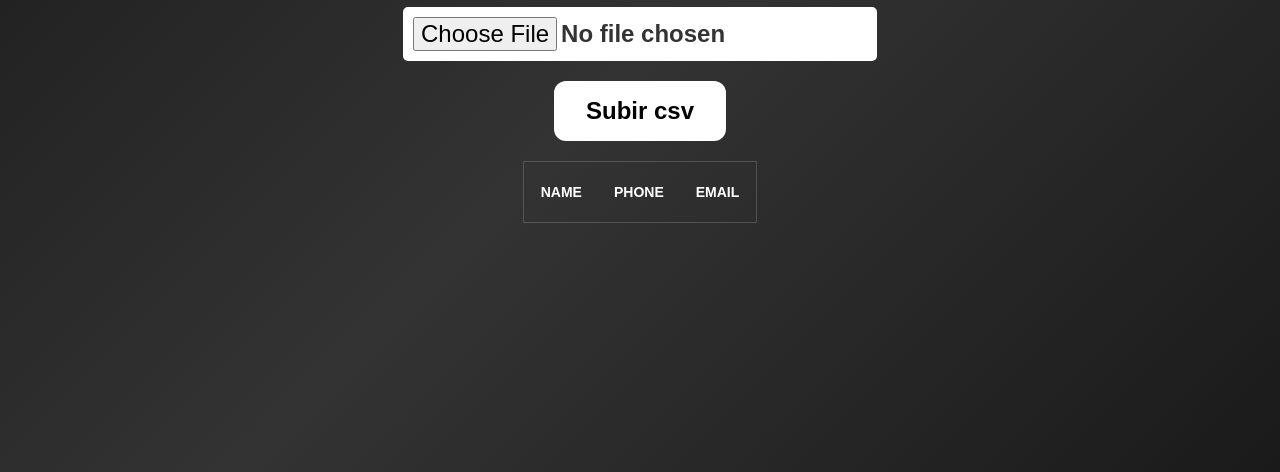
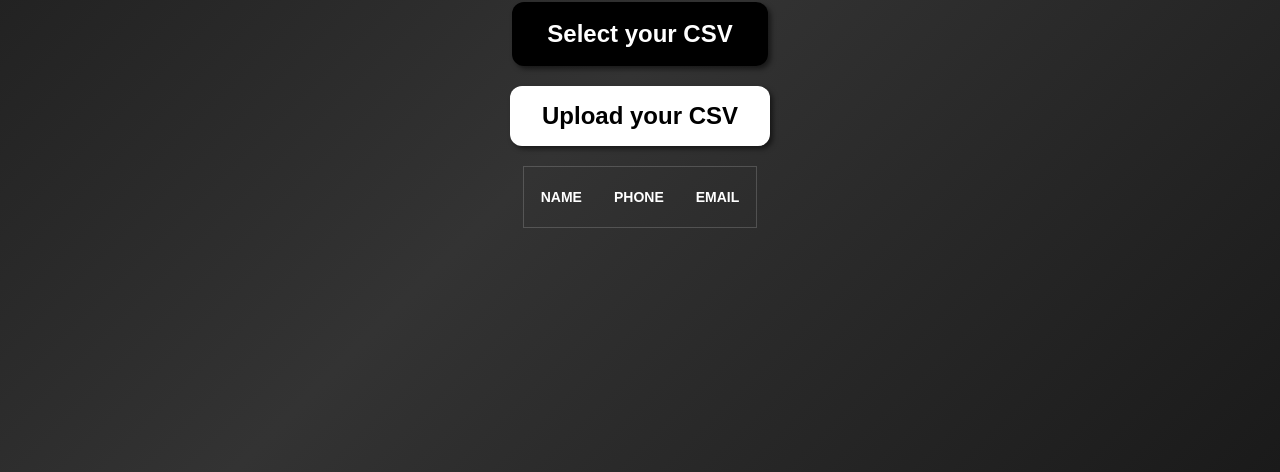
Before and after one commit to abigolden/Lector-CSV, a plain HTML site: page index.html in a window 1280 px wide. Shown: the part 344-816 px from the top of the page. Drawn offline with Linux system fonts and the light colour scheme.

Commit message:
terminar estilo

```diff
--- a/index.css
+++ b/index.css
@@ -1,4 +1,4 @@
-h1{
+h1 {
 
   font-family: "Helvetica Neue", sans-serif;
   font-size: 45px !important;
@@ -9,12 +9,24 @@ h1{
   margin-bottom: 20px;
 }
 
-input[type="file"] {
-  padding: 10px;
+
+input {
+  display: none;
+}
+
+label {
+  display: block;
+  background: black;
+  cursor: pointer;
   border: none;
-  color: #333;
-  border-radius: 5px;
-  cursor: pointer;
+  padding: 18px 35px;
+  color: white;
+  font-size: 24px;
+  font-weight: bold;
+  border-radius: 12px;
+  margin-bottom: 20px;
+  font-family: sans-serif;
+  box-shadow: 3px 3px 5px rgba(0, 0, 0, 0.5);
 }
 
 body {
@@ -57,7 +69,7 @@ td {
   border-bottom: 1px solid rgba(225, 225, 225, 0.2);
 }
 
-.button-style{
+button {
   background: white;
   cursor: pointer;
   border: none;
@@ -67,6 +79,7 @@ td {
   font-weight: bold;
   border-radius: 12px;
   margin-bottom: 20px;
+  box-shadow: 3px 3px 5px rgba(0, 0, 0, 0.5);
 
 }
 
--- a/index.html
+++ b/index.html
@@ -8,8 +8,14 @@
 <body>
 
   <h1>List of people</h1>
-  <input class="button-style"type="file" id="input-file"accept=".csv">
-  <button class="button-style"id="upload-button">Subir csv</button>
+  <section>
+    <form>
+      <div>
+        <label class= "button-style"for="input-file">Select your CSV</label>
+        <input type="file" id="input-file"accept=".csv">
+      </div>
+    </form></section>
+  <button class="button-style"id="upload-button">Upload your CSV</button>
 
   <div class="container">
   <table id="people-table">
```
Also changed, not shown: index.js (+15 -19 lines). Lines whose indentation alone changed are shown as unchanged.
